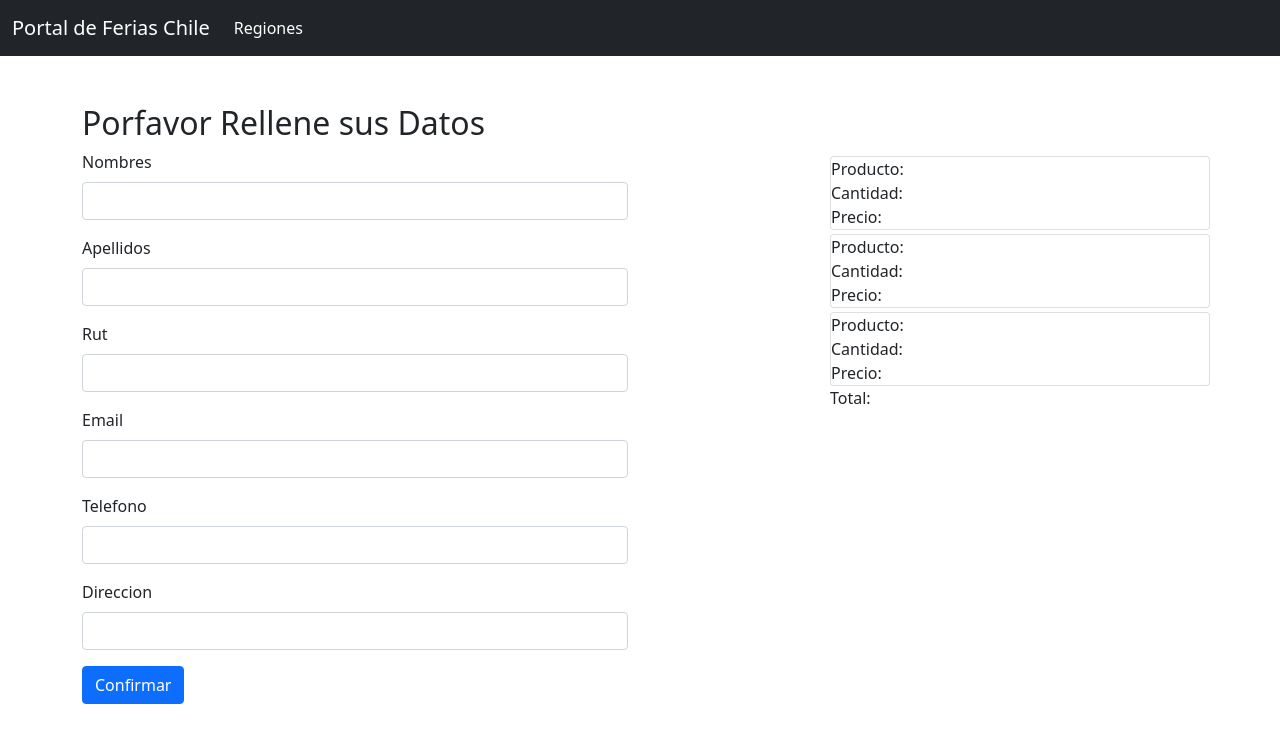
After one commit to mfurniel/ferias-project, a Flask app: page /compra in a window 1280 px wide. The commit adds this page. Shown: the top 743 px of the page. Run offline with Flask 2, Linux system fonts and the light colour scheme; some libraries are stand-ins or nearby versions.

Commit message:
Mas cosas

```diff
--- a/main.py
+++ b/main.py
@@ -42,39 +42,64 @@ def regiones():
     return render_template("regiones.html")
 
 
-@app.route('/ferias')
-def ferias():
+@app.route('/ferias/<id_region>')
+def ferias(id_region):
+
     conn = get_dbconnection()
+
     cur = conn.cursor()
-    sqlquery = "select nombre from feria;"
-    cur.execute(sqlquery)
+    sqlquery2="SELECT feria.nombre FROM feria INNER JOIN comuna ON feria.comuna = comuna.id and comuna.region=\'" + id_region + "\';"
+    cur.execute(sqlquery2)
     row = cur.fetchall()
     nombres=row
     cur.close()
+
+    cur = conn.cursor()
+    sqlquery3="SELECT feria.id FROM feria INNER JOIN comuna ON feria.comuna = comuna.id and comuna.region=\'" + id_region + "\';"
+    cur.execute(sqlquery3)
+    row = cur.fetchall()
+    ids=row
+    cur.close()
+
+
+    cur = conn.cursor()
+    sqlquery="SELECT feria.direccion FROM feria INNER JOIN comuna ON feria.comuna = comuna.id and comuna.region=\'" + id_region + "\';"
+    cur.execute(sqlquery)
+    row = cur.fetchall()
+    direccion=row
+    cur.close()
+
+    cur = conn.cursor()
+    sqlquery4="select comuna.nombre from comuna INNER JOIN feria ON feria.comuna=comuna.id where comuna.region=\'" + id_region + "\';"
+    cur.execute(sqlquery4)
+    row = cur.fetchall()
+    comuna=row
+    cur.close()
     conn.close()
-    return render_template("ferias.html",nombres=nombres)
 
-@app.route('/puestos', methods=['GET','POST'])
-def puestos():
+    return render_template("ferias.html",nombres=nombres,id=ids,direccion=direccion,comuna=comuna)
+
+@app.route('/puestos/<id_feria>', methods=['GET','POST'])
+def puestos(id_feria):
     if request.method=='POST':
         idzz=request.form['test']
         print(idzz)
         return redirect(url_for('negocios',id_n=idzz))
     conn = get_dbconnection()
     cur = conn.cursor()
-    sqlquery = "select nombre from puesto;"
+    sqlquery = "select nombre from puesto where puesto.feria=\'" + id_feria + "\';"
     cur.execute(sqlquery)
     row = cur.fetchall()
     nombres=row
     cur.close()
     cur = conn.cursor()
-    sqlquery = "select descripcion from puesto;"
+    sqlquery = "select descripcion from puesto where puesto.feria=\'" + id_feria + "\';"
     cur.execute(sqlquery)
     row = cur.fetchall()
     descripcion=row
     cur.close()
     cur = conn.cursor()
-    sqlquery = "select id from puesto;"
+    sqlquery = "select id from puesto where puesto.feria=\'" + id_feria + "\';"
     cur.execute(sqlquery)
     row = cur.fetchall()
     ids=row
@@ -85,11 +110,34 @@ def puestos():
 
 @app.route('/negocio/<id_n>', methods=['GET','POST'])
 def negocios(id_n):
-    asa=id_n
+
+    if request.method=='POST':
+        if request.form.get('mas')=='+':
+
+            conn = get_dbconnection()
+            cur=conn.cursor()
+            sqlquery="update puesto set likes=likes+1 where id= \'" + id_n + "\';"
+            cur.execute(sqlquery)
+            conn.commit()
+            cur.close()
+            conn.close()
+
+        else:
+
+            idzz=request.form['comment']
+            print(idzz)
+            conn = get_dbconnection()
+            cur=conn.cursor()
+            sqlquery="insert into comentario(id,comentario) values( \'" + id_n + "\' ,\'" + idzz + "\');"
+            cur.execute(sqlquery)
+            conn.commit()
+            cur.close()
+            conn.close()
+
     conn = get_dbconnection()
 
     cur = conn.cursor()
-    sqlquery = "SELECT producto.nombre FROM producto INNER JOIN puestoproducto ON producto.id = puestoproducto.producto INNER JOIN puesto ON puestoproducto.puesto = \'" + id_n + "\';"
+    sqlquery = "SELECT producto.nombre FROM producto INNER JOIN puestoproducto ON producto.id = puestoproducto.producto where puestoproducto.puesto= \'" + id_n + "\';"
     #sqlquery = "select nombre from producto;"
     cur.execute(sqlquery)
     row = cur.fetchall()
@@ -105,15 +153,37 @@ def negocios(id_n):
     cur.close()
 
     cur=conn.cursor()
-    sqlquery2="select * from feriante where rut = \'" + datos[5] + "\';"
-    cur.execute(sqlquery2)
+    sqlquery3="select * from feriante where rut = \'" + datos[5] + "\';"
+    cur.execute(sqlquery3)
     row=cur.fetchone()
     persona=row
     print(persona)
     cur.close()
 
+
+    cur=conn.cursor()
+    sqlquery4="select comentario from comentario where id = \'" + id_n + "\';"
+    cur.execute(sqlquery4)
+    row=cur.fetchall()
+    criticas=row
+    print(persona)
+    cur.close()
+
+    cur=conn.cursor()
+    sqlquery5="select precio from puestoproducto where puestoproducto.puesto=\'" + id_n + "\';"
+    cur.execute(sqlquery5)
+    row=cur.fetchall()
+    precios=row
+    print(precios)
+    cur.close()
+
+
     conn.close()
 
-    return render_template("negocios.html",nombres=nombres,datos=datos,persona=persona)
+    return render_template("negocios.html",nombres=nombres,datos=datos,persona=persona,criticas=criticas,precios=precios)
+
+@app.route('/compra')
+def compra():
+     return render_template("compra.html")
 
 #---------------------carrito?----------------------
--- /dev/null
+++ b/templates/compra.html
@@ -0,0 +1,102 @@
+<!DOCTYPE html>
+<html lang="en">
+<head>
+    <meta charset="UTF-8">
+    <meta http-equiv="X-UA-Compatible" content="IE=edge">
+    <meta name="viewport" content="width=device-width, initial-scale=1.0">
+    <link href="https://cdn.jsdelivr.net/npm/bootstrap@5.1.3/dist/css/bootstrap.min.css" rel="stylesheet" integrity="sha384-1BmE4kWBq78iYhFldvKuhfTAU6auU8tT94WrHftjDbrCEXSU1oBoqyl2QvZ6jIW3" crossorigin="anonymous">
+    <title>Datos Compra</title>
+</head>
+<body>
+    <header>
+        <nav class="navbar navbar-expand-lg navbar-dark bg-dark">
+            <div class="container-fluid">
+              <a class="navbar-brand" href="/">Portal de Ferias Chile</a>
+              <button class="navbar-toggler" type="button" data-bs-toggle="collapse" data-bs-target="#navbarSupportedContent" aria-controls="navbarSupportedContent" aria-expanded="false" aria-label="Toggle navigation">
+                <span class="navbar-toggler-icon"></span>
+              </button>
+              <div class="collapse navbar-collapse" id="navbarSupportedContent">
+                <ul class="navbar-nav me-auto mb-2 mb-lg-0">
+                  <li class="nav-item">
+                    <a class="nav-link active" aria-current="page" href="/regiones">Regiones</a>
+                  </li>
+                </ul>
+            </div>
+            </div>
+    </header>
+    <main>
+
+        <div class="container mt-5">
+            <div class="row">
+                <div class="col-6">
+                    <h2>Porfavor Rellene sus Datos</h2>
+                    <form>
+                        <div class="mb-3">
+                          <label for="exampleInputEmail1" class="form-label">Nombres</label>
+                          <input type="name" class="form-control" id="exampleInputEmail1" aria-describedby="emailHelp">
+                          <!-- <div id="emailHelp" class="form-text">We'll never share your email with anyone else.</div> -->
+                        </div>
+                        <div class="mb-3">
+                          <label for="exampleInputPassword1" class="form-label">Apellidos</label>
+                          <input type="password" class="form-control" id="exampleInputPassword1">
+                        </div>
+                        <div class="mb-3">
+                            <label for="exampleInputPassword1" class="form-label">Rut</label>
+                            <input type="password" class="form-control" id="exampleInputPassword1">
+                          </div>
+                        <div class="mb-3">
+                            <label for="exampleInputPassword1" class="form-label">Email</label>
+                            <input type="password" class="form-control" id="exampleInputPassword1">
+                        </div>
+                        <div class="mb-3">
+                            <label for="exampleInputPassword1" class="form-label">Telefono</label>
+                            <input type="password" class="form-control" id="exampleInputPassword1">
+                          </div>
+                          <div class="mb-3">
+                            <label for="exampleInputPassword1" class="form-label">Direccion</label>
+                            <input type="password" class="form-control" id="exampleInputPassword1">
+                          </div>
+
+
+                        <!-- <div class="mb-3 form-check">
+                          <input type="checkbox" class="form-check-input" id="exampleCheck1">
+                          <label class="form-check-label" for="exampleCheck1">Check me out</label>
+                        </div> -->
+                        <button type="submit" class="btn btn-primary">Confirmar</button>
+                      </form>
+
+                </div>
+
+                <div class="col-4 offset-2 mt-5">
+                    <div class="row card mt-1">
+                        Producto: <br>
+                        Cantidad: <br>
+                        Precio: <br>
+                    </div>
+                    <div class="row card mt-1">
+                        Producto: <br>
+                        Cantidad: <br>
+                        Precio: <br>
+                    </div>
+                    <div class="row card mt-1">
+                        Producto: <br>
+                        Cantidad: <br>
+                        Precio: <br>
+                    </div>
+                    <div class="row">
+                        Total:
+                    </div>
+                </div>
+
+            </div>
+
+        </div>
+
+
+    </main>
+    <footer>
+
+    </footer>
+
+</body>
+</html>
```
Also changed, not shown: templates/ferias.html (+11 -4 lines), templates/index.html (+8 -8 lines), templates/negocios.html (+68 -30 lines), templates/puestos.html (+9 -7 lines), templates/regiones.html (+34 -34 lines), static/imgs/carrito.png (added).
